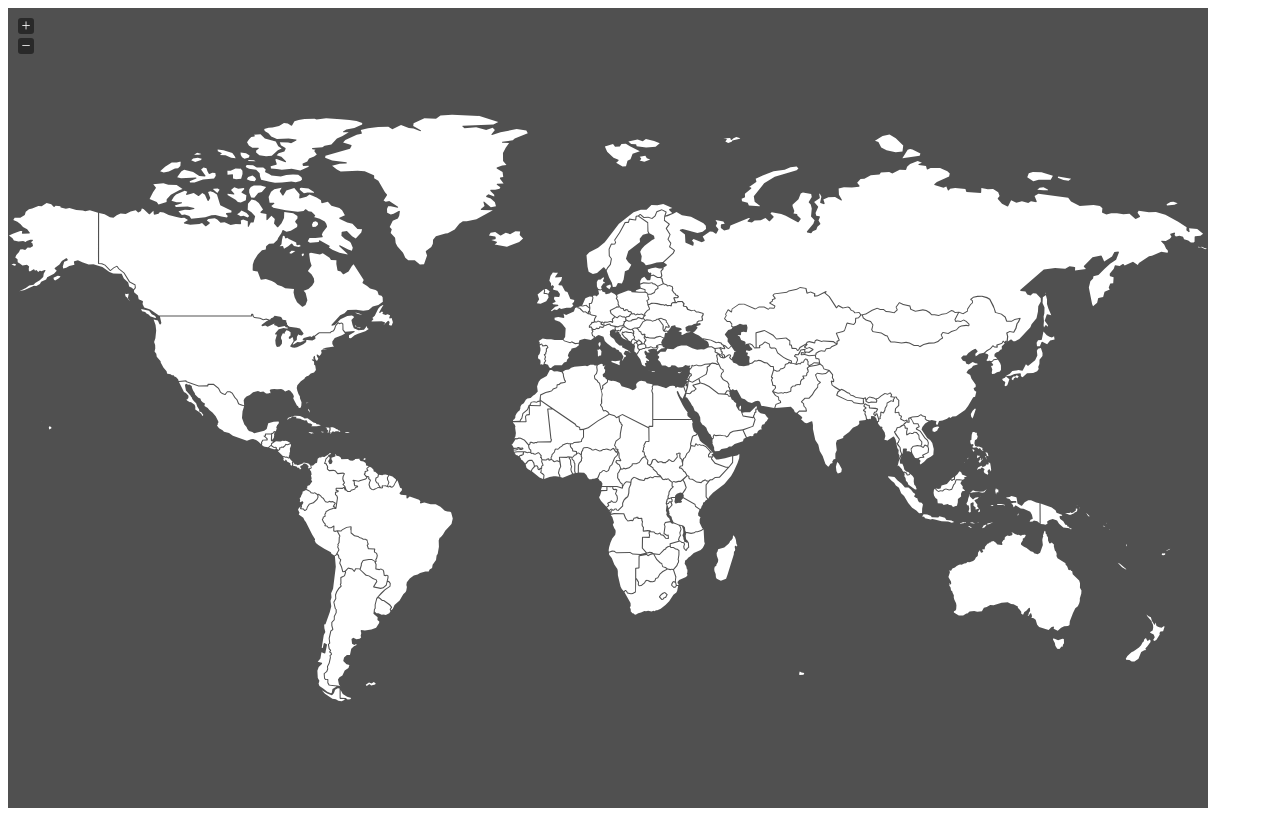
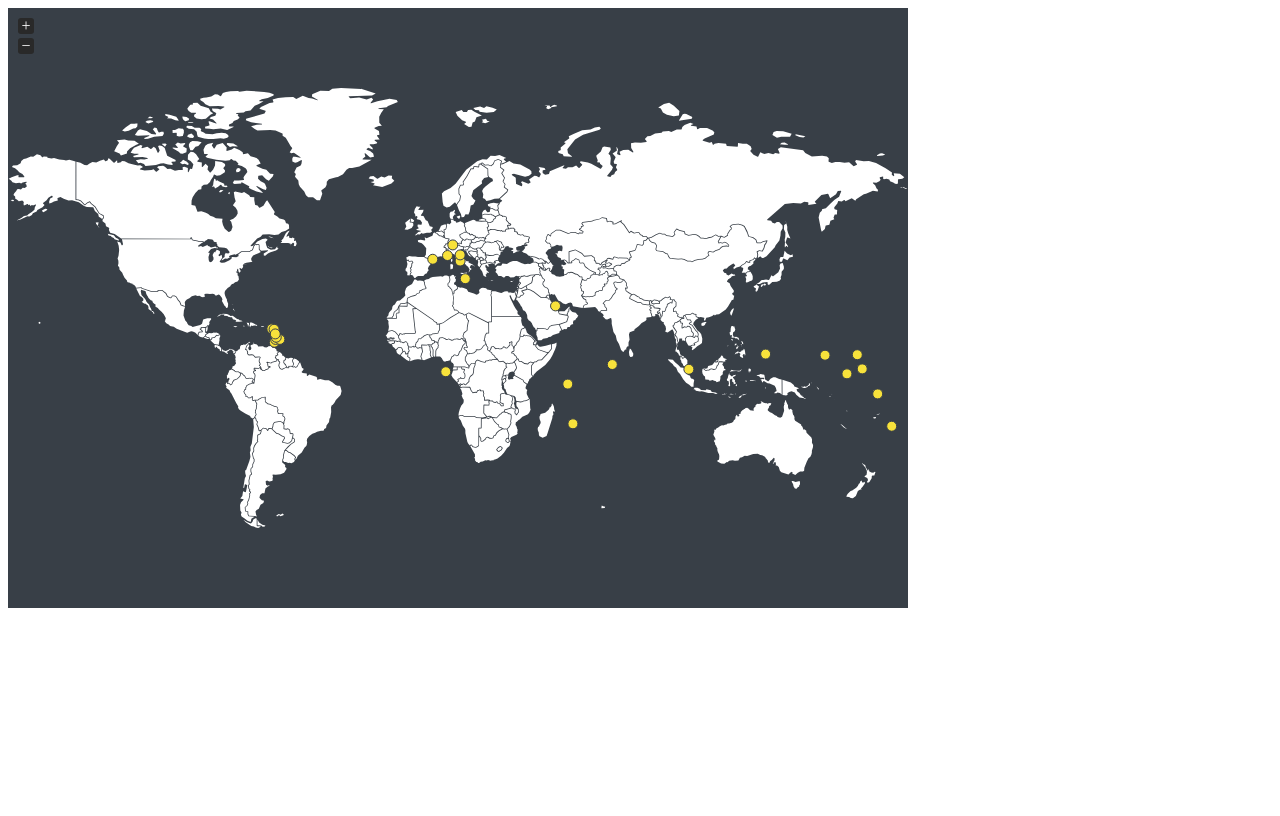
Before and after one commit to RajahBimmy/EnlightenmentMap, a plain HTML site: page test.html in a window 1280 px wide. Drawn offline with nearby package versions, Linux system fonts and the light colour scheme.

Commit message:
Add locations to map and text file.

```diff
--- a/test.html
+++ b/test.html
@@ -8,11 +8,58 @@
   <script src="resources/jquery-jvectormap-world-mill.js"></script>
 </head>
 <body>
-  <div id="world-map" style="width: 1200px; height: 800px"></div>
+  <!--<div id="world-map" style="width: 1200px; height: 800px"></div>
   <script>
     $(function(){
       $('#world-map').vectorMap();
     });
+  </script>-->
+  <div id="world-map-markers" style="width: 900px; height: 600px"></div>
+  <script>
+    $(function(){
+      $('#world-map-markers').vectorMap({
+        map: 'world_mill',
+        scaleColors: ['#C8EEFF', '#0071A4'],
+        normalizeFunction: 'polynomial',
+        hoverOpacity: 0.7,
+        hoverColor: false,
+        markerStyle: {
+          initial: {
+            fill: '#F8E23B',
+            stroke: '#383f47'
+          }
+        },
+        backgroundColor: '#383f47',
+        markers: [
+          {latLng: [41.90, 12.45], name: 'Vatican City'},
+          {latLng: [43.73, 7.41], name: 'Monaco'},
+          {latLng: [-0.52, 166.93], name: 'Nauru'},
+          {latLng: [-8.51, 179.21], name: 'Tuvalu'},
+          {latLng: [43.93, 12.46], name: 'San Marino'},
+          {latLng: [47.14, 9.52], name: 'Liechtenstein'},
+          {latLng: [7.11, 171.06], name: 'Marshall Islands'},
+          {latLng: [17.3, -62.73], name: 'Saint Kitts and Nevis'},
+          {latLng: [3.2, 73.22], name: 'Maldives'},
+          {latLng: [35.88, 14.5], name: 'Malta'},
+          {latLng: [12.05, -61.75], name: 'Grenada'},
+          {latLng: [13.16, -61.23], name: 'Saint Vincent and the Grenadines'},
+          {latLng: [13.16, -59.55], name: 'Barbados'},
+          {latLng: [17.11, -61.85], name: 'Antigua and Barbuda'},
+          {latLng: [-4.61, 55.45], name: 'Seychelles'},
+          {latLng: [7.35, 134.46], name: 'Palau'},
+          {latLng: [42.5, 1.51], name: 'Andorra'},
+          {latLng: [14.01, -60.98], name: 'Saint Lucia'},
+          {latLng: [6.91, 158.18], name: 'Federated States of Micronesia'},
+          {latLng: [1.3, 103.8], name: 'Singapore'},
+          {latLng: [1.46, 173.03], name: 'Kiribati'},
+          {latLng: [-21.13, -175.2], name: 'Tonga'},
+          {latLng: [15.3, -61.38], name: 'Dominica'},
+          {latLng: [-20.2, 57.5], name: 'Mauritius'},
+          {latLng: [26.02, 50.55], name: 'Bahrain'},
+          {latLng: [0.33, 6.73], name: 'São Tomé and Príncipe'}
+        ]
+      });
+    });
   </script>
 </body>
 </html>
```
Also changed, not shown: locations.txt (added).
